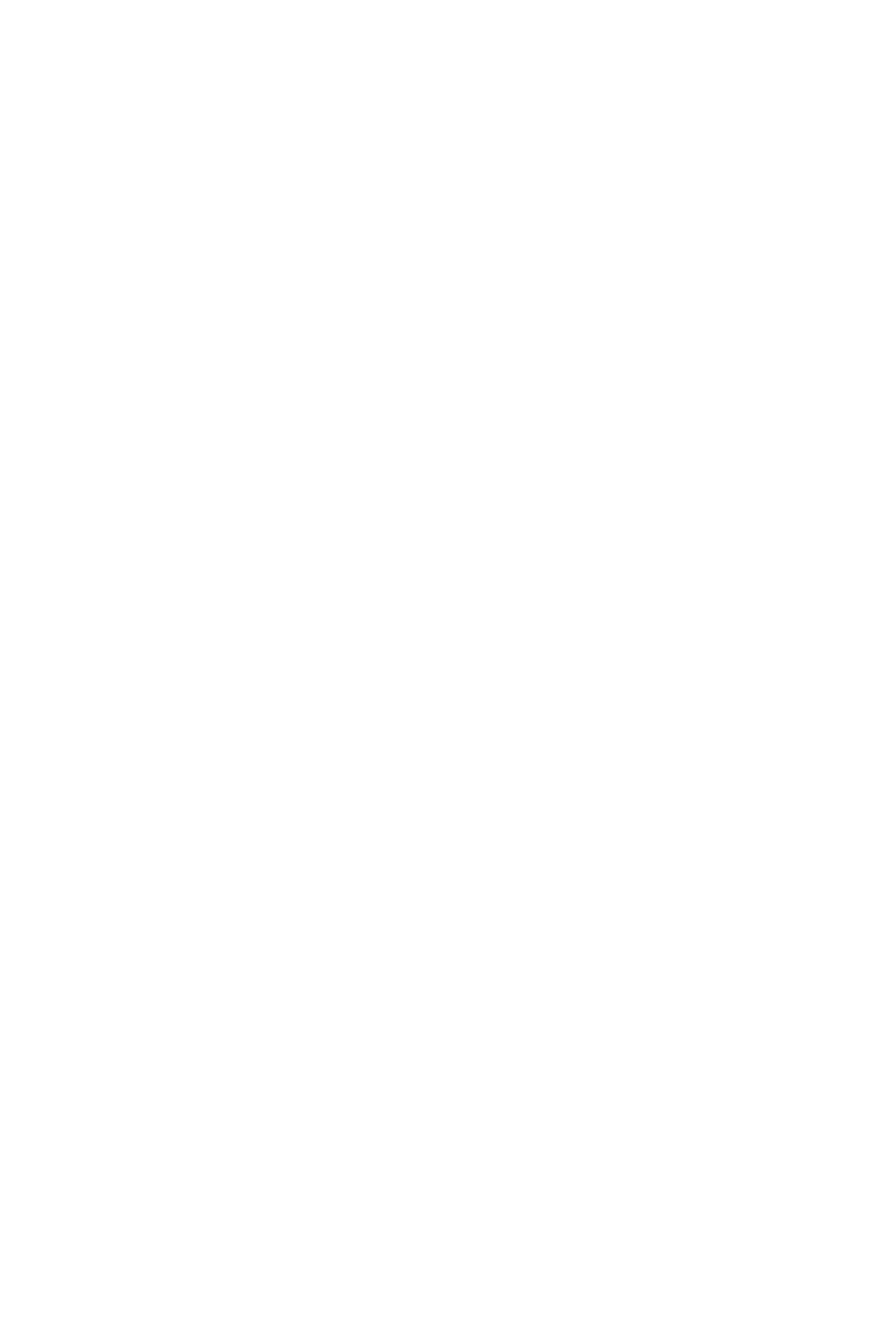
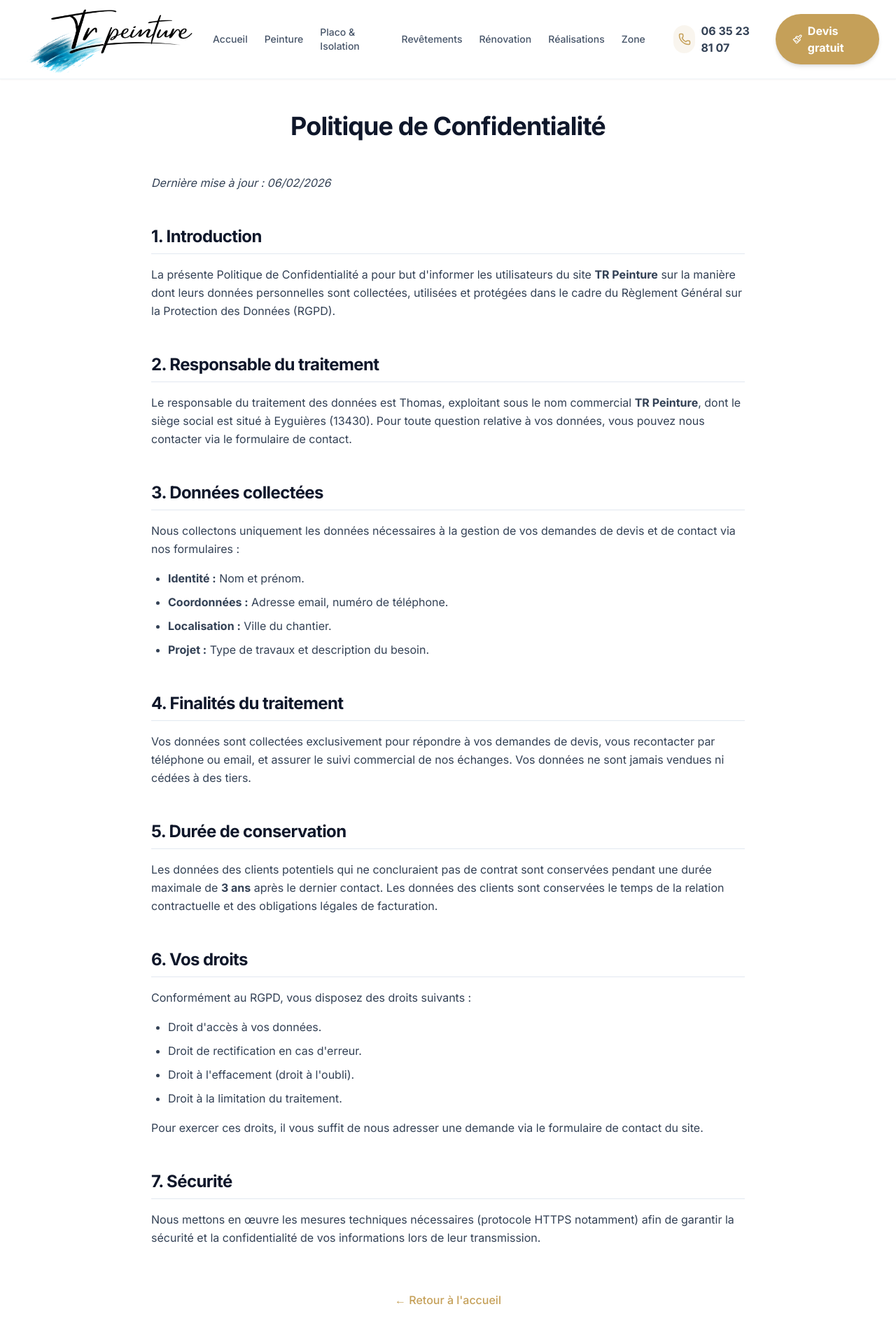
Before and after one commit to gainable-pro/trpeinture, a Next.js app: page /politique-confidentialite in a window 1280 px wide. Before the commit this address had no page. Shown: the top 1920 px of the page at 70% size. Before the commit the page ends 800 px from the top, so only its background shows below. Built offline with nearby package versions, Linux system fonts and the light colour scheme.

Commit message:
legal: add Privacy Policy and RGPD consent to lead form

```diff
--- /dev/null
+++ b/src/app/politique-confidentialite/page.tsx
@@ -0,0 +1,92 @@
+import Link from "next/link";
+
+export const metadata = {
+    title: "Politique de Confidentialité | TR Peinture",
+    description: "Protection de vos données personnelles et conformité RGPD chez TR Peinture.",
+    robots: "noindex, nofollow"
+};
+
+export default function PolitiqueConfidentialitePage() {
+    return (
+        <section className="py-20 bg-white">
+            <div className="container mx-auto px-4 md:px-6 max-w-4xl">
+                <h1 className="text-3xl md:text-4xl font-bold text-slate-900 mb-12 text-center">Politique de Confidentialité</h1>
+
+                <div className="space-y-12 text-slate-700 leading-relaxed">
+                    <p className="italic">Dernière mise à jour : {new Date().toLocaleDateString('fr-FR')}</p>
+
+                    <div>
+                        <h2 className="text-2xl font-bold text-slate-900 mb-4 border-b border-slate-200 pb-2">1. Introduction</h2>
+                        <p>
+                            La présente Politique de Confidentialité a pour but d'informer les utilisateurs du site <strong>TR Peinture</strong> sur la manière dont leurs données personnelles sont collectées, utilisées et protégées dans le cadre du Règlement Général sur la Protection des Données (RGPD).
+                        </p>
+                    </div>
+
+                    <div>
+                        <h2 className="text-2xl font-bold text-slate-900 mb-4 border-b border-slate-200 pb-2">2. Responsable du traitement</h2>
+                        <p>
+                            Le responsable du traitement des données est Thomas, exploitant sous le nom commercial <strong>TR Peinture</strong>, dont le siège social est situé à Eyguières (13430).
+                            Pour toute question relative à vos données, vous pouvez nous contacter via le formulaire de contact.
+                        </p>
+                    </div>
+
+                    <div>
+                        <h2 className="text-2xl font-bold text-slate-900 mb-4 border-b border-slate-200 pb-2">3. Données collectées</h2>
+                        <p className="mb-4">
+                            Nous collectons uniquement les données nécessaires à la gestion de vos demandes de devis et de contact via nos formulaires :
+                        </p>
+                        <ul className="list-disc ml-6 space-y-2">
+                            <li><strong>Identité :</strong> Nom et prénom.</li>
+                            <li><strong>Coordonnées :</strong> Adresse email, numéro de téléphone.</li>
+                            <li><strong>Localisation :</strong> Ville du chantier.</li>
+                            <li><strong>Projet :</strong> Type de travaux et description du besoin.</li>
+                        </ul>
+                    </div>
+
+                    <div>
+                        <h2 className="text-2xl font-bold text-slate-900 mb-4 border-b border-slate-200 pb-2">4. Finalités du traitement</h2>
+                        <p>
+                            Vos données sont collectées exclusivement pour répondre à vos demandes de devis, vous recontacter par téléphone ou email, et assurer le suivi commercial de nos échanges. Vos données ne sont jamais vendues ni cédées à des tiers.
+                        </p>
+                    </div>
+
+                    <div>
+                        <h2 className="text-2xl font-bold text-slate-900 mb-4 border-b border-slate-200 pb-2">5. Durée de conservation</h2>
+                        <p>
+                            Les données des clients potentiels qui ne concluraient pas de contrat sont conservées pendant une durée maximale de <strong>3 ans</strong> après le dernier contact. Les données des clients sont conservées le temps de la relation contractuelle et des obligations légales de facturation.
+                        </p>
+                    </div>
+
+                    <div>
+                        <h2 className="text-2xl font-bold text-slate-900 mb-4 border-b border-slate-200 pb-2">6. Vos droits</h2>
+                        <p className="mb-4">
+                            Conformément au RGPD, vous disposez des droits suivants :
+                        </p>
+                        <ul className="list-disc ml-6 space-y-2">
+                            <li>Droit d'accès à vos données.</li>
+                            <li>Droit de rectification en cas d'erreur.</li>
+                            <li>Droit à l'effacement (droit à l'oubli).</li>
+                            <li>Droit à la limitation du traitement.</li>
+                        </ul>
+                        <p className="mt-4">
+                            Pour exercer ces droits, il vous suffit de nous adresser une demande via le formulaire de contact du site.
+                        </p>
+                    </div>
+
+                    <div>
+                        <h2 className="text-2xl font-bold text-slate-900 mb-4 border-b border-slate-200 pb-2">7. Sécurité</h2>
+                        <p>
+                            Nous mettons en œuvre les mesures techniques nécessaires (protocole HTTPS notamment) afin de garantir la sécurité et la confidentialité de vos informations lors de leur transmission.
+                        </p>
+                    </div>
+                </div>
+
+                <div className="mt-16 text-center">
+                    <Link href="/" className="text-primary hover:underline font-medium">
+                        ← Retour à l'accueil
+                    </Link>
+                </div>
+            </div>
+        </section>
+    );
+}
--- a/src/components/shared/LeadForm.tsx
+++ b/src/components/shared/LeadForm.tsx
@@ -105,6 +105,19 @@ export function LeadForm() {
                 ></textarea>
             </div>
 
+            <div className="flex items-start gap-3 py-2">
+                <input
+                    type="checkbox"
+                    id="rgpd"
+                    required
+                    className="mt-1 w-4 h-4 text-primary border-slate-300 rounded focus:ring-primary cursor-pointer"
+                />
+                <label htmlFor="rgpd" className="text-xs text-slate-600 leading-tight cursor-pointer">
+                    En soumettant ce formulaire, j'accepte que mes données soient utilisées pour me recontacter dans le cadre de ma demande.
+                    Consulter ma <a href="/politique-confidentialite" className="text-primary underline hover:text-primary/80 transition-colors" target="_blank">politique de confidentialité</a>.
+                </label>
+            </div>
+
             {status === 'error' && (
                 <div className="text-red-600 text-sm bg-red-50 p-3 rounded-lg border border-red-200">
                     Une erreur est survenue lors de l'envoi. Veuillez réessayer ou appeler directement.
```
